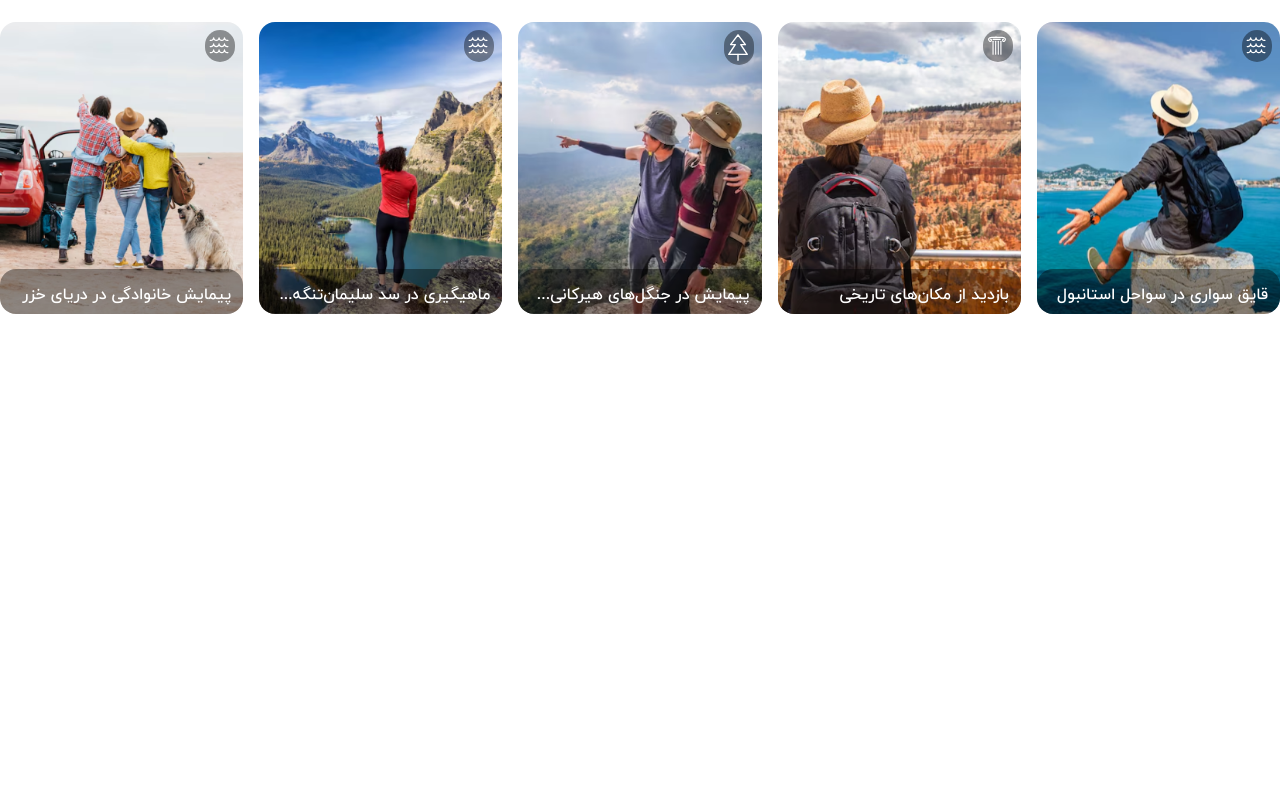
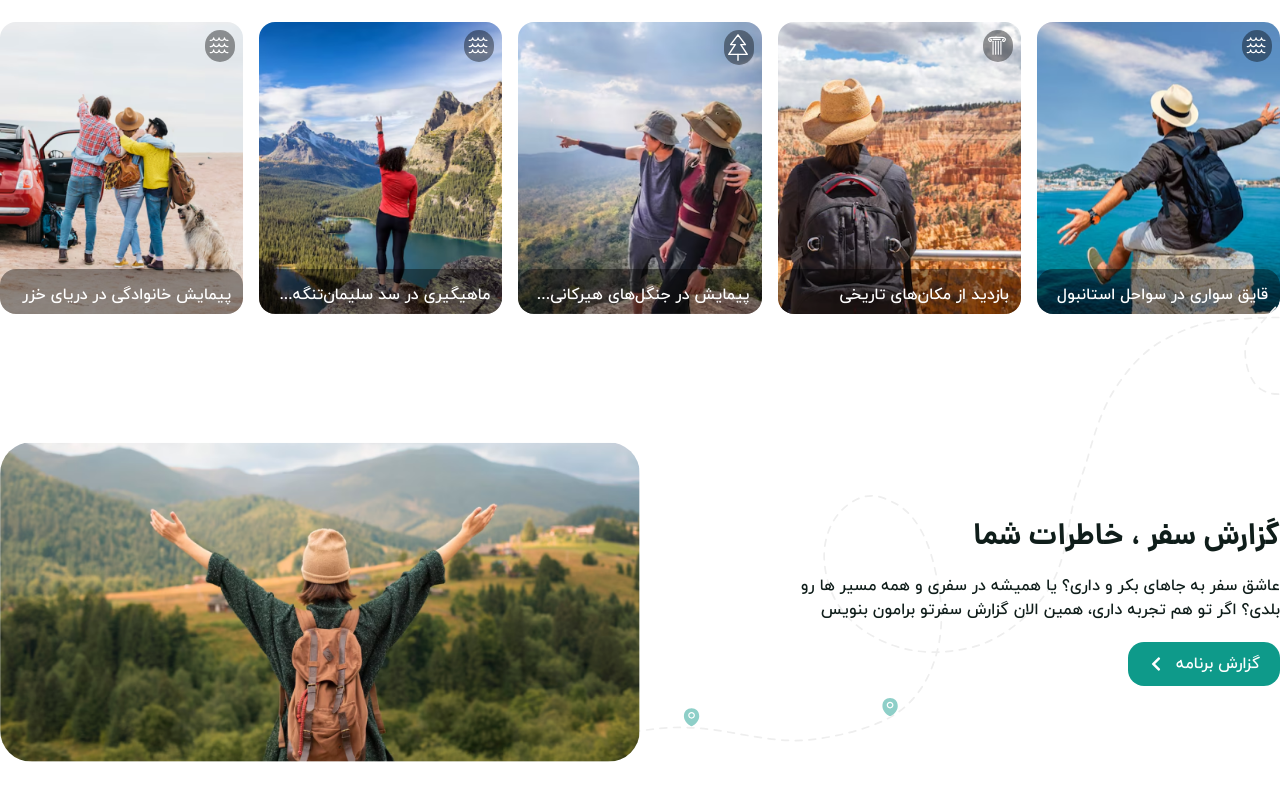
Before and after one commit to NEEMABBN/climbers, a React (Vite) app: page / in a window 1280 px wide. Shown: the part 1896-2696 px from the top of the page. Before the commit the page ends 2274 px from the top, so only its background shows below. Built offline with nearby package versions, Linux system fonts and the light colour scheme.

Commit message:
Completed Trip Report Section

```diff
--- a/src/Pages/HomePage/Home.jsx
+++ b/src/Pages/HomePage/Home.jsx
@@ -3,6 +3,7 @@ import HomeHeader from "./_components/HomeHeader";
 import PopularPlaces from "./_components/PopularPlaces";
 import BestTours from "./_components/BestTours";
 import Reports from "./_components/Reports";
+import TripReport from "./_components/TripReport";
 
 export default function Home() {
   return (
@@ -11,6 +12,7 @@ export default function Home() {
       <PopularPlaces />
       <BestTours />
       <Reports />
+      <TripReport />
     </div>
   );
 }
--- /dev/null
+++ b/src/Pages/HomePage/_components/TripReport.jsx
@@ -0,0 +1,29 @@
+import React from "react";
+import Images from "../../../Setting/Images";
+import { FaChevronLeft } from "react-icons/fa";
+
+export default function TripReport() {
+  return (
+    <div className="container mx-auto flex items-center justify-between relative z-[1] py-16">
+      <img
+        src={Images.LinearSVG}
+        alt=""
+        className="w-[1100px] absolute right-[-20rem] top-[-10rem] z-[-1]"
+      />
+      <div className="w-[40%] flex flex-col items-start gap-5">
+        <h2 className="text-Secoundray text-3xl">گزارش سفر ، خاطرات شما</h2>
+        <p className="text-Secoundray">
+          عاشق سفر به جاهای بکر و داری؟ یا همیشه در سفری و همه مسیر ها رو بلدی؟
+          اگر تو هم تجربه داری، همین الان گزارش سفرتو برامون بنویس
+        </p>
+        <button className="text-white flex items-center gap-3 bg-Primary px-5 py-2.5 rounded-2xl">
+          گزارش برنامه
+          <FaChevronLeft />
+        </button>
+      </div>
+      <div className="w-1/2 rounded-[32px] overflow-hidden">
+        <img src={Images.GirlAtJungle} alt="" className="w-full" />
+      </div>
+    </div>
+  );
+}
--- a/src/Setting/Images.js
+++ b/src/Setting/Images.js
@@ -26,6 +26,8 @@ import HistoricalPlace from "/src/assets/Images/HistoricalPlaces.png"
 import JungleNavigation from "/src/assets/Images/JungleNavigation.png"
 import Fishing from "/src/assets/Images/Fishing.png"
 import FamilyNavigation from "/src/assets/Images/FamilyNavigation.png"
+import GirlAtJungle from "/src/assets/Images/GirlOpenedHand.png"
+import LinearSVG from "/src/assets/Images/LinearLocation.svg"
 
 
 const Images = {
@@ -57,6 +59,8 @@ const Images = {
     JungleNavigation: JungleNavigation,
     Fishing: Fishing,
     FamilyNavigation: FamilyNavigation,
+    GirlAtJungle: GirlAtJungle,
+    LinearSVG: LinearSVG,
 }
 
 export default Images;
```
Also changed, not shown: src/assets/Images/GirlOpenedHand.png (added), src/assets/Images/LinearLocation.svg (added).
